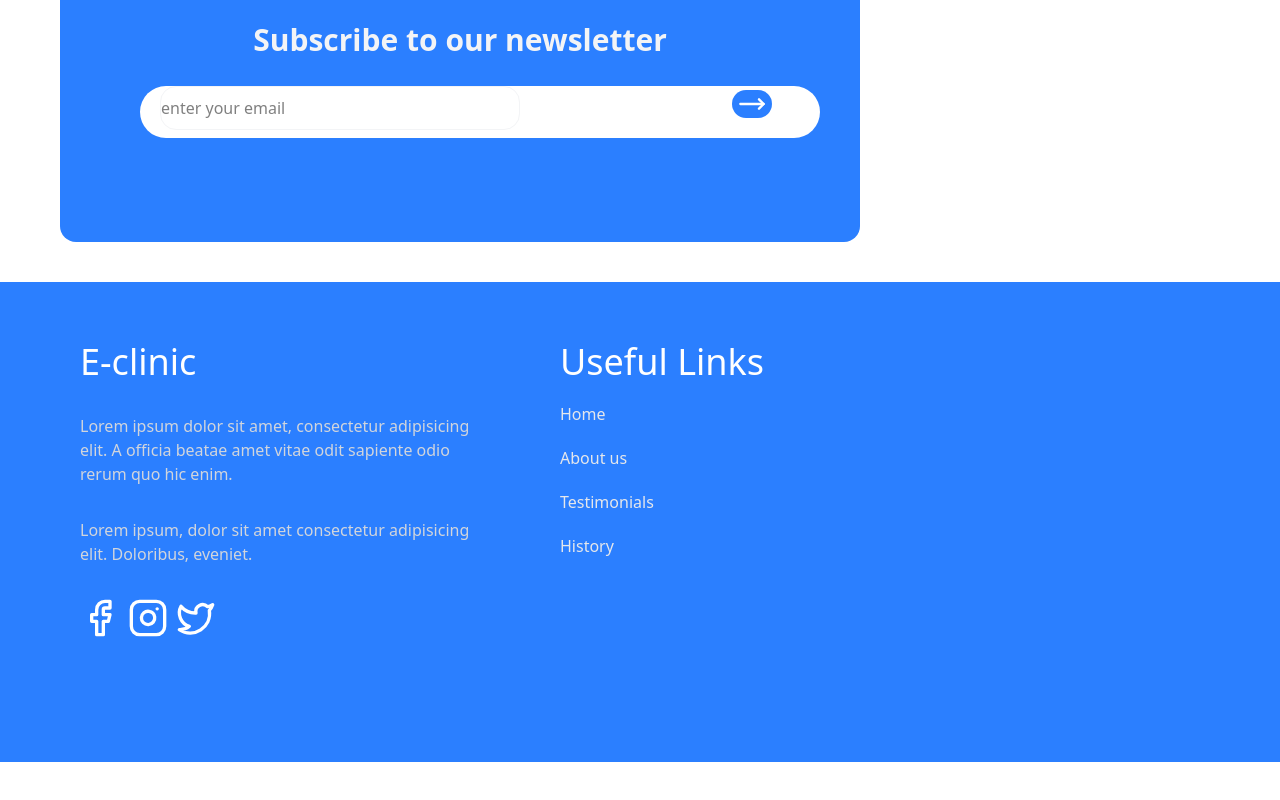
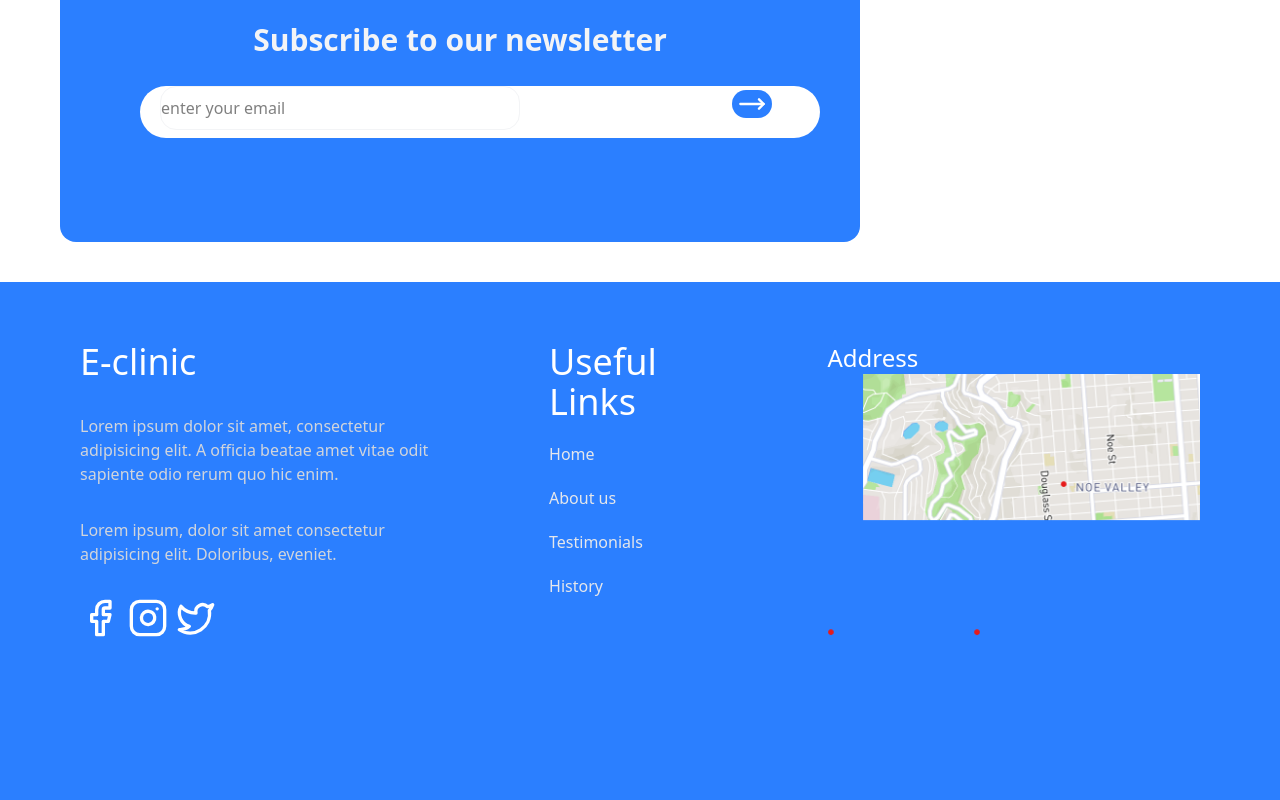
Before and after one commit to shailendrapratap1/clinic-website, a React (Vite) app in the folder clinicweb/: page / in a window 1280 px wide. Shown: the part 2838-3638 px from the top of the page. Before the commit the page ends 3600 px from the top, so only its background shows below. Built offline with nearby package versions, Linux system fonts and the light colour scheme.

Commit message:
footer sec

```diff
--- a/clinicweb/src/pages/Footer.jsx
+++ b/clinicweb/src/pages/Footer.jsx
@@ -27,7 +27,7 @@ const sections = [
 
 const Footer = () => {
   return (
-    <footer className='h-120 mt-10  bg-blue-500'>
+    <footer className='min-h-screen mt-10  bg-blue-500'>
      <div className='md:flex md:flex-row flex flex-col md:px-20 md:py-15 px-2 md:gap-20'>
       <div className='flex flex-col  w-100 h-90 gap-8'>
         <h2 className='text-white font-medium text-4xl'>E-clinic</h2>
@@ -62,7 +62,12 @@ const Footer = () => {
             ))
            }
          </div>
+
       </div>
+       <div className='flex flex-col'>
+          <h2 className='text-2xl text-white font-medium '>Address</h2>
+          <img src="./i.png" alt="" className='rounded-6xl ' />
+         </div>
      </div>
     </footer>
   )
```
Also changed, not shown: clinicweb/public/i.png (added).
